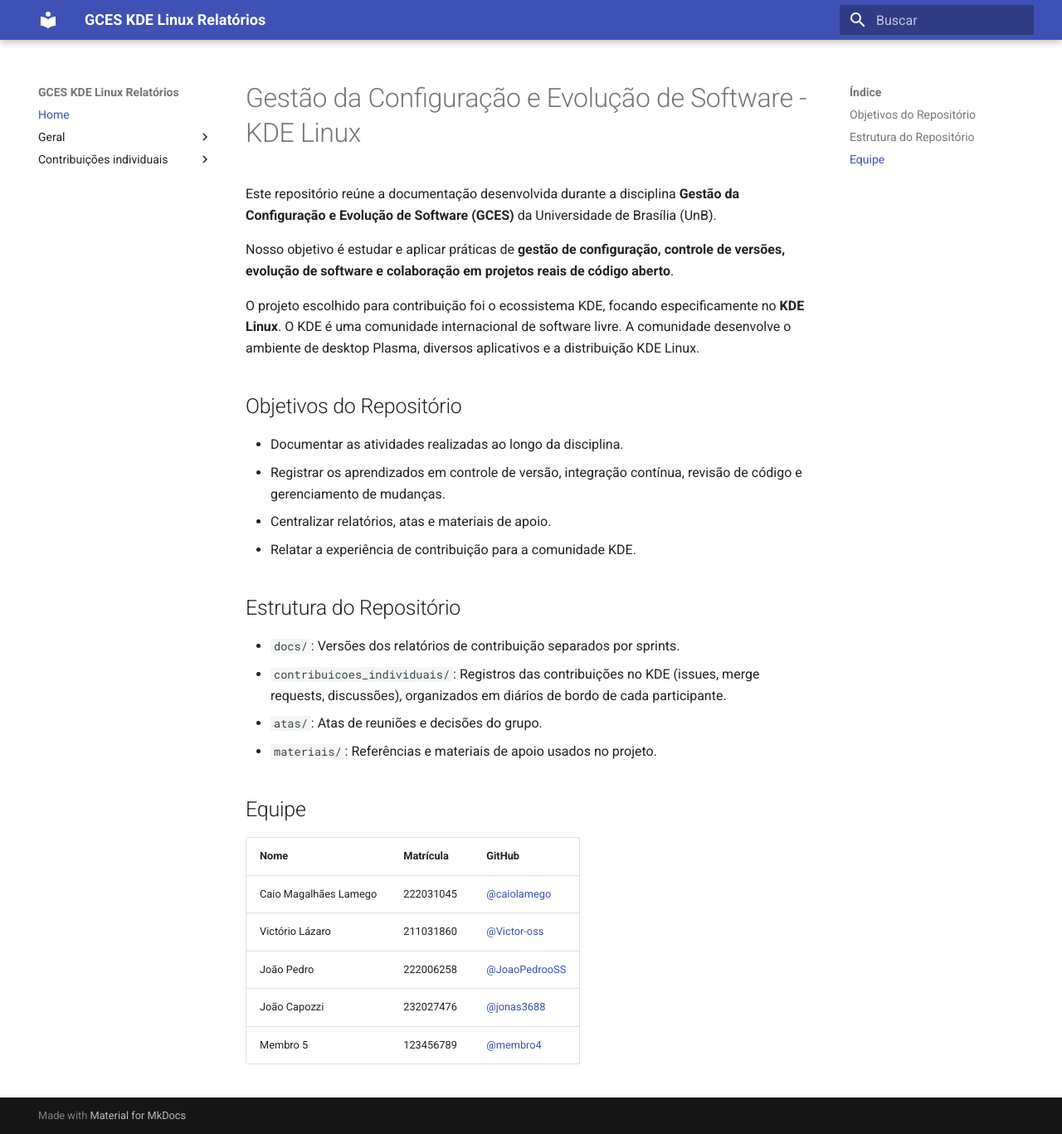
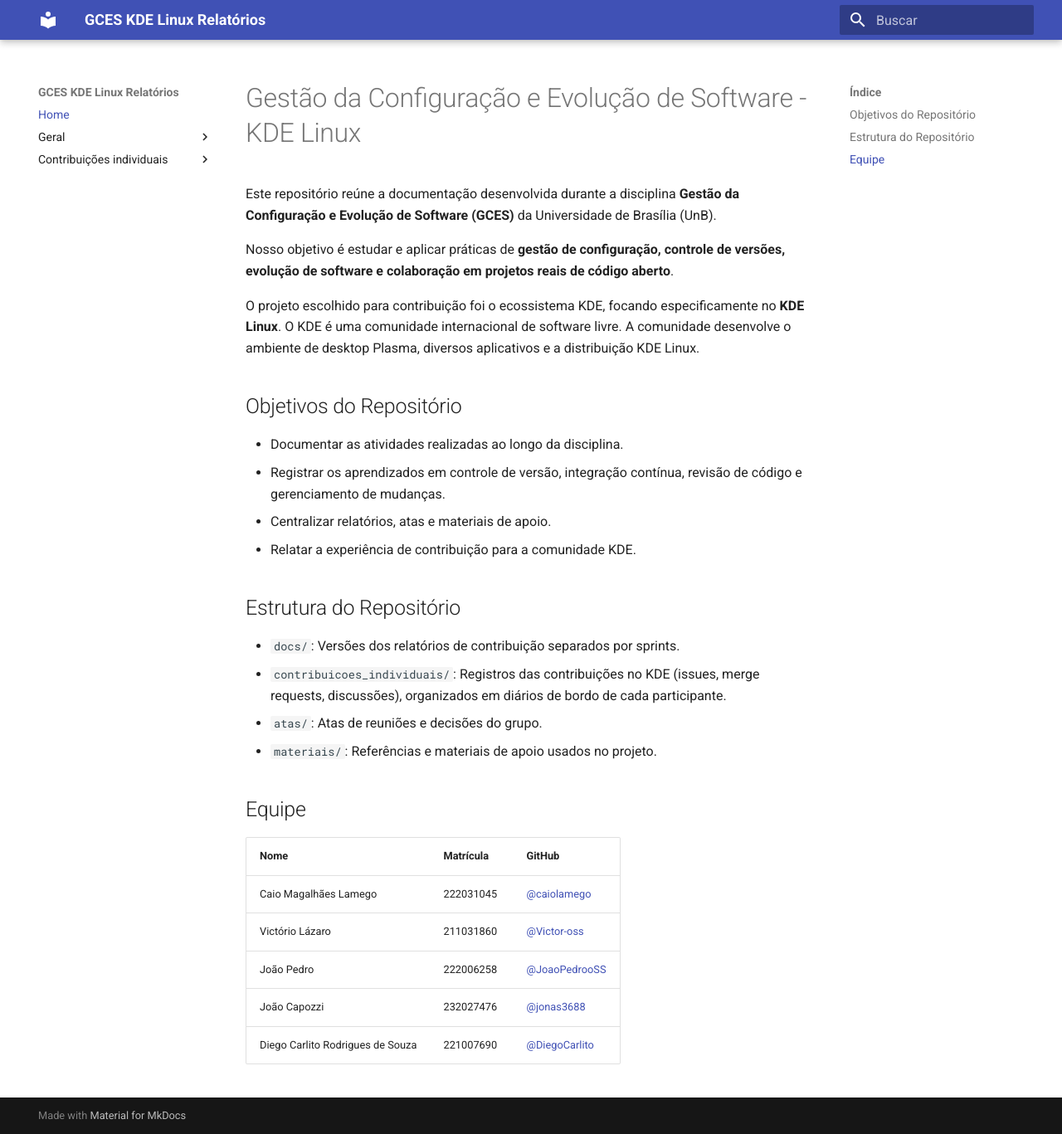
Before and after one commit to caiolamego/GCES-KDELinux-relatorios, an MkDocs documentation site: the page built from docs/index.md, in a window 1280 px wide and 1367 px high. Shown: the whole window at 83% size. Built offline with MkDocs 1.6.1 and Material for MkDocs 9.7.7, drawn with Linux system fonts in a browser that asks for light colours.

Commit message:
docs: adiciona nome e matrícula no index

```diff
--- a/docs/index.md
+++ b/docs/index.md
@@ -25,4 +25,4 @@
 | Victório Lázaro | 211031860 | [@Victor-oss](https://github.com/Victor-oss) |
 | João Pedro | 222006258 | [@JoaoPedrooSS](https://github.com/JoaoPedrooSS) |
 | João Capozzi | 232027476 | [@jonas3688](https://github.com/jonas3688) |
-| Membro 5 | 123456789 | [@membro4](https://github.com/membro4) |
+| Diego Carlito Rodrigues de Souza | 221007690 | [@DiegoCarlito](https://github.com/DiegoCarlito) |
```
